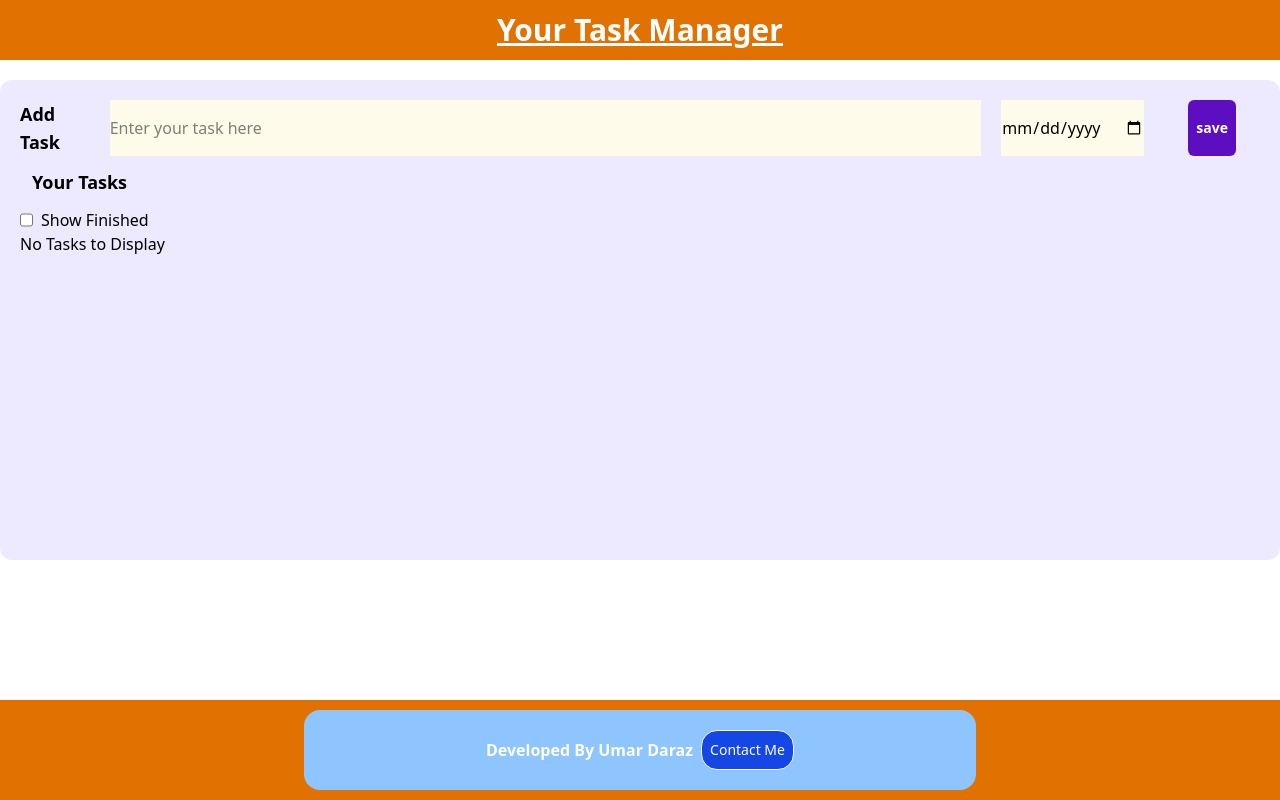
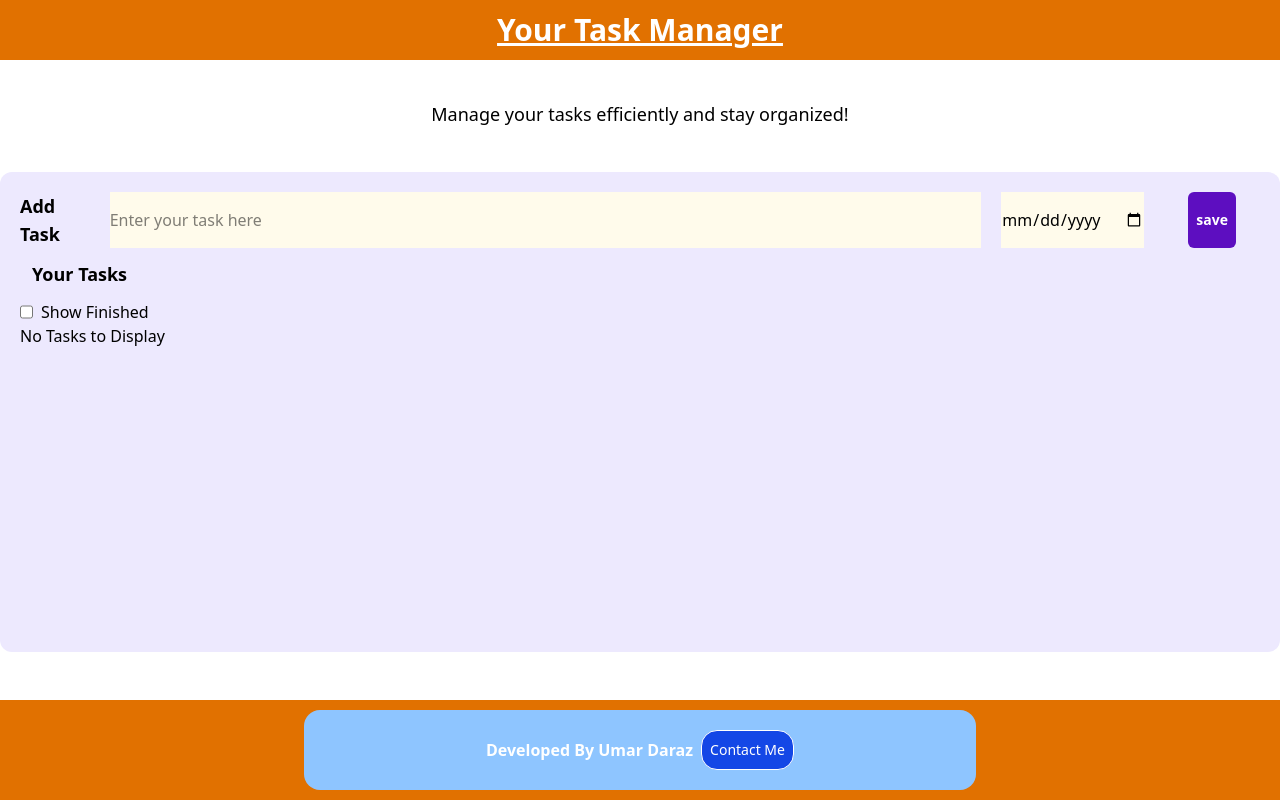
Before and after one commit to UmarDaraz-26660/TaskManager, a React (Vite) app: page / in a window 1280 px wide. Built offline with nearby package versions, Linux system fonts and the light colour scheme.

Commit message:
Enhance Navbar with task management description
Added a container with a description below the navbar.

```diff
--- a/src/components/Navbar.jsx
+++ b/src/components/Navbar.jsx
@@ -2,6 +2,8 @@ import React from 'react'
 
 const Navbar = () => {
   return (
+    <>
+
     <nav className="bg-amber-600 p-3 flex justify-center items-center">
       <div>
         <span className="text-3xl font-bold underline text-white"> Your Task Manager </span>
@@ -10,6 +12,18 @@ const Navbar = () => {
 
 
     </nav>
+
+
+
+    <div className="container  mx-auto p-6">
+
+        <p className="text-center mt-4 text-lg">Manage your tasks efficiently and stay organized!</p>
+
+
+      </div>
+    </>
+
+
   )
 }
 
```
